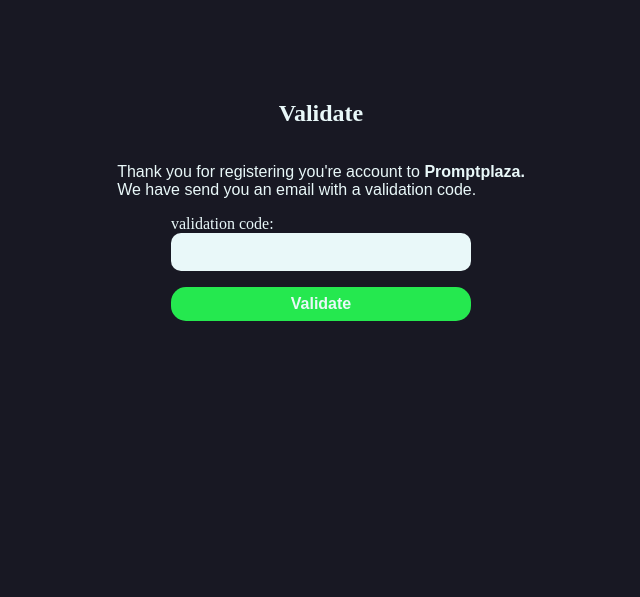
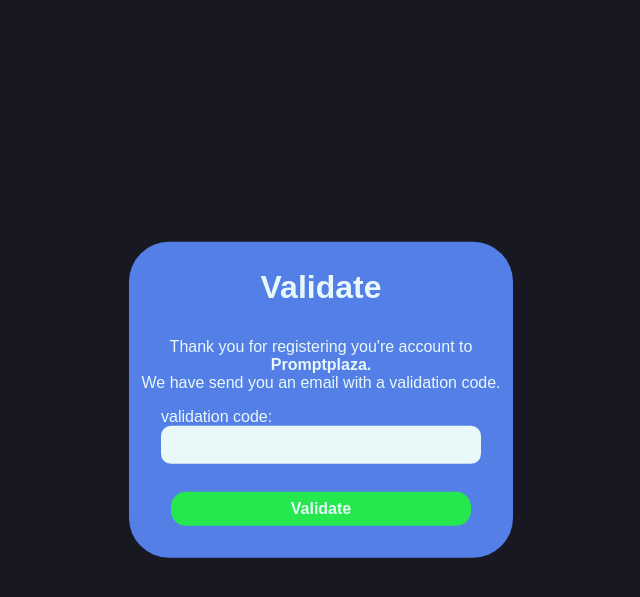
Before and after one commit to tjerksymens/xd_aiai_group_DEV4, a PHP site: page /validate.php in a window 1280 px wide. Shown: the top 597 px of the page, without its empty margins (319-959 px from the left). Run offline with PHP 8.4, Linux system fonts and the light colour scheme.

Commit message:
fix: added css to profile and validate pages, fixed css for login and signup, fixed some loading issues

```diff
--- a/css/style.css
+++ b/css/style.css
@@ -49,6 +49,12 @@ a:hover {
 }
 
 p {
+    font-family: var(--font-family);
+    font-style: normal;
+    font-weight: 100;
+}
+
+label {
     font-family: var(--font-family);
     font-style: normal;
     font-weight: 100;
@@ -114,7 +120,7 @@ form {
     text-align: center;
 }
 
-input[type="text"] {
+input[type="text"], input[type="password"], select {
     background-color: var(--white);
     border: none;
     border-radius: 10px;
@@ -124,18 +130,8 @@ input[type="text"] {
     font-style: normal;
     font-weight: 100;
     font-size: 1rem;
-}
-
-input[type="password"] {
-    background-color: var(--white);
-    border: none;
-    border-radius: 10px;
-    padding: 10px;
-    color: var(--black);
-    font-family: var(--font-family);
-    font-style: normal;
-    font-weight: 100;
-    font-size: 1rem;
+    width: 300px;
+    margin-bottom: 0.8rem;
 }
 
 .btn--primary {
@@ -150,6 +146,7 @@ input[type="password"] {
     font-size: 1rem;
     margin-bottom: 1rem;
     cursor: pointer;
+    min-width: 300px;
 }
 
 .btn--primary:hover {
@@ -161,24 +158,34 @@ input[type="password"] {
     display: flex;
     flex-direction: column;
     margin-bottom: 1rem;
-    width: 300px;
 }
 
-/*Form Styling Login and Signup*/
-.form__login, .form__signup {
+/*Form Styling Login, Signup and Validate*/
+.form__login, .form__signup, .form__validate {
     display: flex;
     justify-content: center;
     align-items: center;
     flex-direction: column;
     margin-top: 5rem;
     background-color: var(--blue);
+    position: fixed;
     width: 30%;
-    padding: 4rem 5rem 5rem 5rem;
     border-radius: 40px;
-    position: fixed;
     top: 40%;
     left: 50%;
     transform: translate(-50%, -50%);
+}
+
+.form__login {
+    padding: 4rem 5rem 5rem 5rem;
+}
+
+.form__signup {
+    padding: 0rem 5rem 2rem 5rem;
+}
+
+.form__signup .form__field  {
+    margin-bottom: 0.5rem;
 }
 
 .form__login__title, .form__title {
@@ -222,25 +239,51 @@ input[type="password"] {
     text-align: center;
 }
 
+.form__validate h2 {
+    font-family: var(--font-title);
+    font-style: normal;
+    font-weight: 700;
+    font-size: 2rem;
+    margin-bottom: 1rem;
+    text-align: center;
+}
+
+.form__validate p {
+    text-align: center;
+}
+
+.form__validate a {
+    position: center;
+}
+
 /*Prompt forms and filters*/
 #Homepage_Prompt_Forms {
     display: flex;
     justify-content: center;
 }
 
-#Prompt_Form {
+#Prompt_Form, #Prompt_Filter {
     background-color: var(--blue);
     padding: 10px;
     border-radius: 10px;
     width: 40%;
+    padding-top: 10px;
 }
 
 #Prompt_Filter {
-    background-color: var(--blue);
-    padding: 10px;
     margin-left: 5%;
-    border-radius: 10px;
-    width: 40%;
+    display: flex;
+    flex-direction: column;
+    justify-content: center;
+}
+
+.btn--filter {
+    margin-bottom: 5rem;
+}
+
+#Prompt_Filter label {
+    width: 300px;
+    text-align: left;
 }
 
 /*Prompts*/
--- a/index.php
+++ b/index.php
@@ -120,7 +120,7 @@ if (isset($_GET['details'])) {
                     <option value="1 credit">1 credit</option>
                     <option value="2 credits">2 credits</option>
                 </select>
-                <input type="submit" value="Filter" class="btn btn--primary">
+                <input type="submit" value="Filter" class="btn btn--primary btn--filter">
             </form>
             <?php
             if (isset($_GET['filter'])) {
@@ -175,7 +175,7 @@ if (isset($_GET['details'])) {
                 <!-- Toont comments -->
                 <div class="post_comments">
                     <div class="post_comments_form">
-                        <input type="text" placeholder="Place your comment here" id="comment<?php echo htmlspecialchars($prompt['id']) ?>">
+                        <input type="text" placeholder="Place your comment here" class="comment__field__prompt" id="comment<?php echo htmlspecialchars($prompt['id']) ?>">
                         <a href="#" class="btn_comments" data-id="<?php echo htmlspecialchars($prompt['id']) ?>">Add comment</a>
                     </div>
 
--- a/other_user_profile.php
+++ b/other_user_profile.php
@@ -26,11 +26,13 @@ if (!isset($_GET['username'])) {
     header('location: index.php');
 }
 
-$user = \PromptPlaza\Framework\User::getByUsername($_GET['username']);
+$user = \PromptPlaza\Framework\User::getById($_SESSION['user_id']);
 //ga naar eigen profiel als je op je eigen naam klikt
 if ($_GET['username'] == $user['username']) {
     header('location: profile.php');
 }
+
+$user = \PromptPlaza\Framework\User::getByUsername($_GET['username']);
 $profile_picture = $user['image'];
 
 ?>
@@ -104,7 +106,7 @@ $profile_picture = $user['image'];
                     <!-- Toont comments -->
                     <div class="post_comments">
                         <div class="post_comments_form">
-                            <input type="text" placeholder="Place here your comment" id="comment<?php echo htmlspecialchars($prompt['id']) ?>">
+                            <input type="text" placeholder="Place here your comment" class="comment__field__prompt" id="comment<?php echo htmlspecialchars($prompt['id']) ?>">
                             <a href="#" class="btn_comments" data-id="<?php echo htmlspecialchars($prompt['id']) ?>">Add comment</a>
                         </div>
 
--- a/profile.php
+++ b/profile.php
@@ -159,7 +159,7 @@ if (!empty($_POST)) {
                     <!-- Toont comments -->
                     <div class="post_comments">
                         <div class="post_comments_form">
-                            <input type="text" placeholder="Place your comment here" id="comment<?php echo htmlspecialchars($prompt['id']) ?>">
+                            <input type="text" placeholder="Place your comment here" class="comment__field__prompt" id="comment<?php echo htmlspecialchars($prompt['id']) ?>">
                             <a href="#" class="btn_comments" data-id="<?php echo htmlspecialchars($prompt['id']) ?>">Add comment</a>
                         </div>
 
--- a/signup.php
+++ b/signup.php
@@ -79,7 +79,7 @@ if (!empty($_POST)) {
 </head>
 
 <body>
-	<div class="login">
+	<div class="signup">
 		<div class="form form__signup">
 			<form action="" method="post">
 				<h2 class="form__title" form__title>Sign Up</h2>
--- a/validate.php
+++ b/validate.php
@@ -32,7 +32,7 @@ if (!empty($_POST)) {
 
 <body>
 	<div class="validate">
-		<div class="form form--validate">
+		<div class="form form__validate">
 			<form action="" method="post">
 				<h2 form__title>Validate</h2>
 				<p>Thank you for registering you're account to <strong>Promptplaza.</strong> <br>
@@ -55,7 +55,7 @@ if (!empty($_POST)) {
 					</div>
 				<?php else : ?>
 					<div class="form__field">
-						<label for="ValidationCode">validation code: </label>
+						<label for="ValidationCode" class="exception">validation code: </label>
 						<input type="text" name="validationcode">
 					</div>
 
```
Also changed, not shown: other parts of css/style.css (+31 -2 lines).
